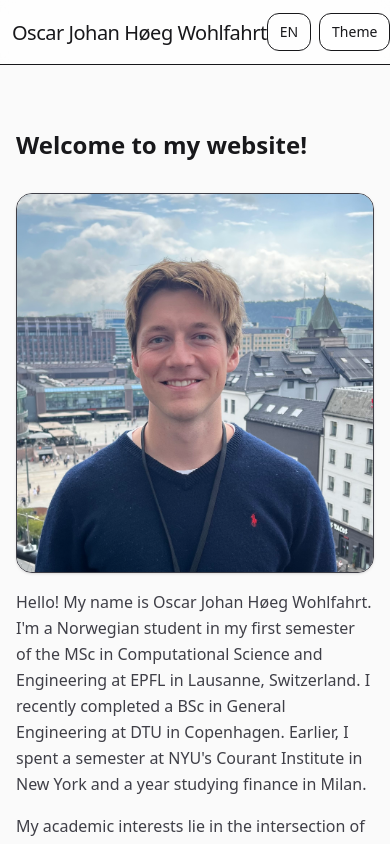
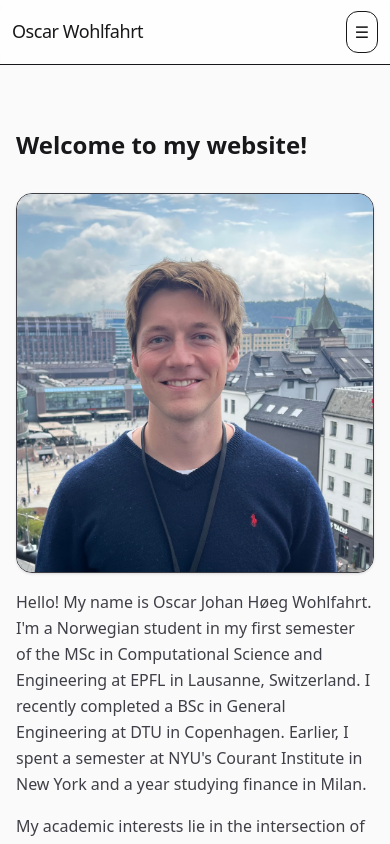
Before and after one commit to OscarWohlf/personal_website, a React (Vite) app: page / in a window 390 px wide. Shown: the top 844 px of the page. Built offline with nearby package versions, Linux system fonts and the light colour scheme.

Commit message:
Navbar change

```diff
--- a/src/components/Navbar.tsx
+++ b/src/components/Navbar.tsx
@@ -1,3 +1,4 @@
+// src/components/Navbar.tsx
 import { NavLink } from 'react-router-dom'
 import { useState } from 'react'
 import ThemeToggle from './ThemeToggle'
@@ -38,17 +39,26 @@ export default function Navbar() {
   return (
     <header className="sticky top-0 z-50 border-b dark:border-zinc-800 backdrop-blur bg-white/70 dark:bg-zinc-900/70 print:hidden">
       <div className="px-3 md:px-6">
+        {/* top row — unchanged on desktop */}
         <div className="flex items-center justify-between md:grid md:grid-cols-3 min-h-16 py-2">
+          {/* BRAND (truncate only on mobile) */}
+          <div className="min-w-0 flex-1 md:min-w-[auto] md:flex-none">
             <NavLink
               to="/"
               end
-            className="tracking-tight font-normal whitespace-nowrap leading-tight
-                       text-xl sm:text-2xl md:text-3xl lg:text-4xl"
+              onClick={() => setOpen(false)}
+              className="tracking-tight font-normal whitespace-nowrap md:whitespace-nowrap truncate md:truncate-0 leading-tight
+                         text-lg sm:text-xl md:text-3xl lg:text-4xl"
               title="Oscar Johan Høeg Wohlfahrt"
             >
-            Oscar Johan Høeg Wohlfahrt
+              {/* shorter labels on tiny screens, full on md+ */}
+              <span className="sm:hidden">Oscar Wohlfahrt</span>
+              <span className="hidden sm:inline md:hidden">Oscar J. H. Wohlfahrt</span>
+              <span className="hidden md:inline">Oscar Johan Høeg Wohlfahrt</span>
             </NavLink>
+          </div>
 
+          {/* CENTER NAV (desktop only) */}
           <nav className="hidden md:flex justify-center items-center gap-5">
             <NavA to="/" end>{t("nav.about")}</NavA>
             <NavA to="/projects">{t("nav.projects")}</NavA>
@@ -56,9 +66,14 @@ export default function Navbar() {
             <NavA to="/contact">{t("nav.contact")}</NavA>
           </nav>
 
-          <div className="flex items-center justify-end gap-2">
+          {/* RIGHT ACTIONS */}
+          <div className="flex items-center justify-end gap-2 shrink-0">
+            {/* Hide toggles on mobile to free space; keep on desktop */}
+            <div className="hidden md:flex items-center gap-2">
               <LangToggle />
               <ThemeToggle />
+            </div>
+            {/* Hamburger (mobile only) */}
             <button
               className="md:hidden p-2 rounded-xl border dark:border-zinc-700"
               onClick={() => setOpen(v => !v)}
@@ -71,18 +86,23 @@ export default function Navbar() {
           </div>
         </div>
 
-        {/* Phone Nav */}
+        {/* Mobile Nav (now also contains Lang/Theme) */}
         <div
           id="mobile-nav"
           className={`md:hidden overflow-hidden transition-[max-height,opacity] duration-200 ${
-            open ? 'max-h-40 opacity-100' : 'max-h-0 opacity-0'
+            open ? 'max-h-96 opacity-100' : 'max-h-0 opacity-0'
           }`}
         >
           <nav className="pb-3 pt-2 grid gap-2">
-            <NavA to="/" end onClick={() => setOpen(false)}>About</NavA>
-            <NavA to="/projects" onClick={() => setOpen(false)}>Projects</NavA>
-            <NavA to="/cv" onClick={() => setOpen(false)}>CV</NavA>
-            <NavA to="/contact" onClick={() => setOpen(false)}>Contact</NavA>
+            <NavA to="/" end onClick={() => setOpen(false)}>{t("nav.about")}</NavA>
+            <NavA to="/projects" onClick={() => setOpen(false)}>{t("nav.projects")}</NavA>
+            <NavA to="/cv" onClick={() => setOpen(false)}>{t("nav.cv")}</NavA>
+            <NavA to="/contact" onClick={() => setOpen(false)}>{t("nav.contact")}</NavA>
+
+            <div className="mt-2 flex items-center gap-2">
+              <LangToggle />
+              <ThemeToggle />
+            </div>
           </nav>
         </div>
       </div>
```
Lines whose indentation alone changed are shown as unchanged.
